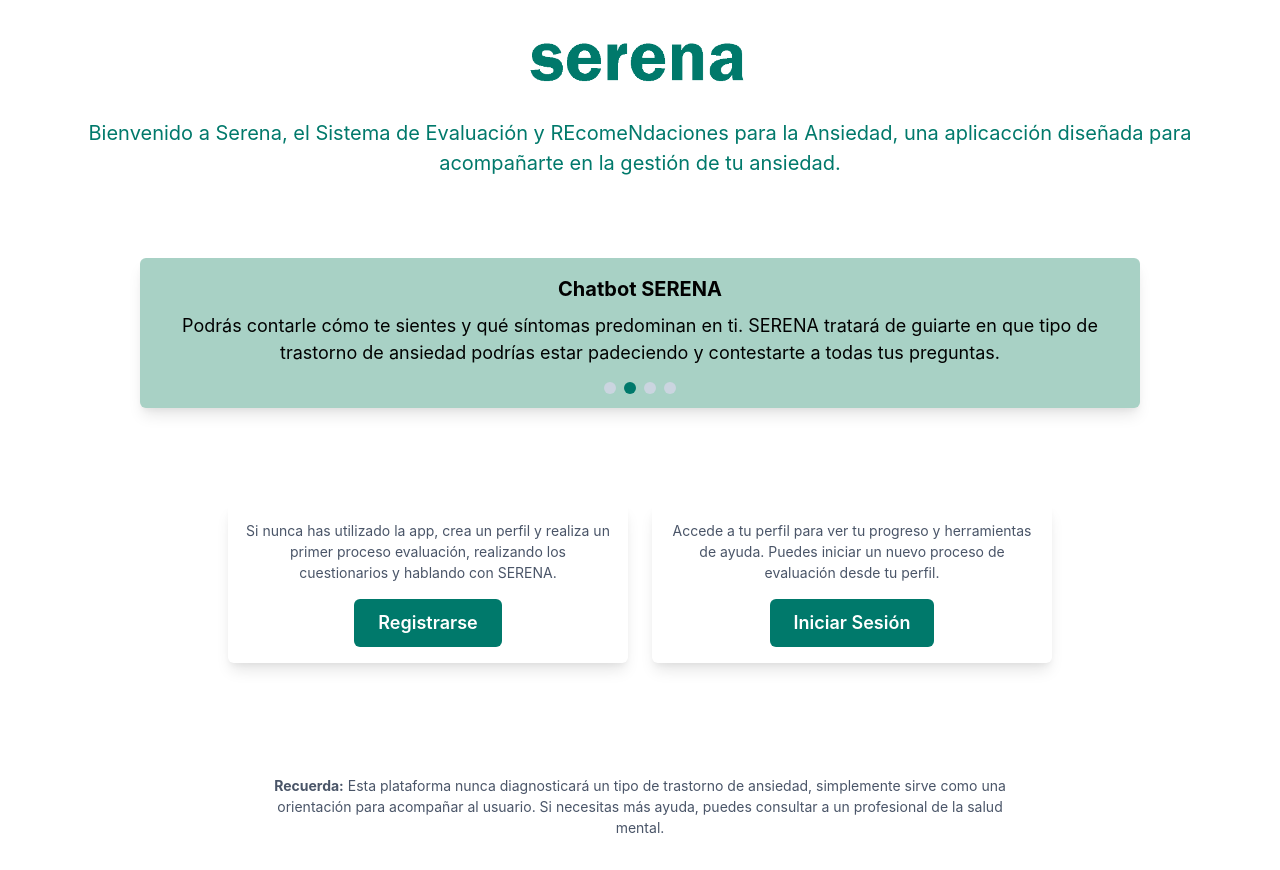
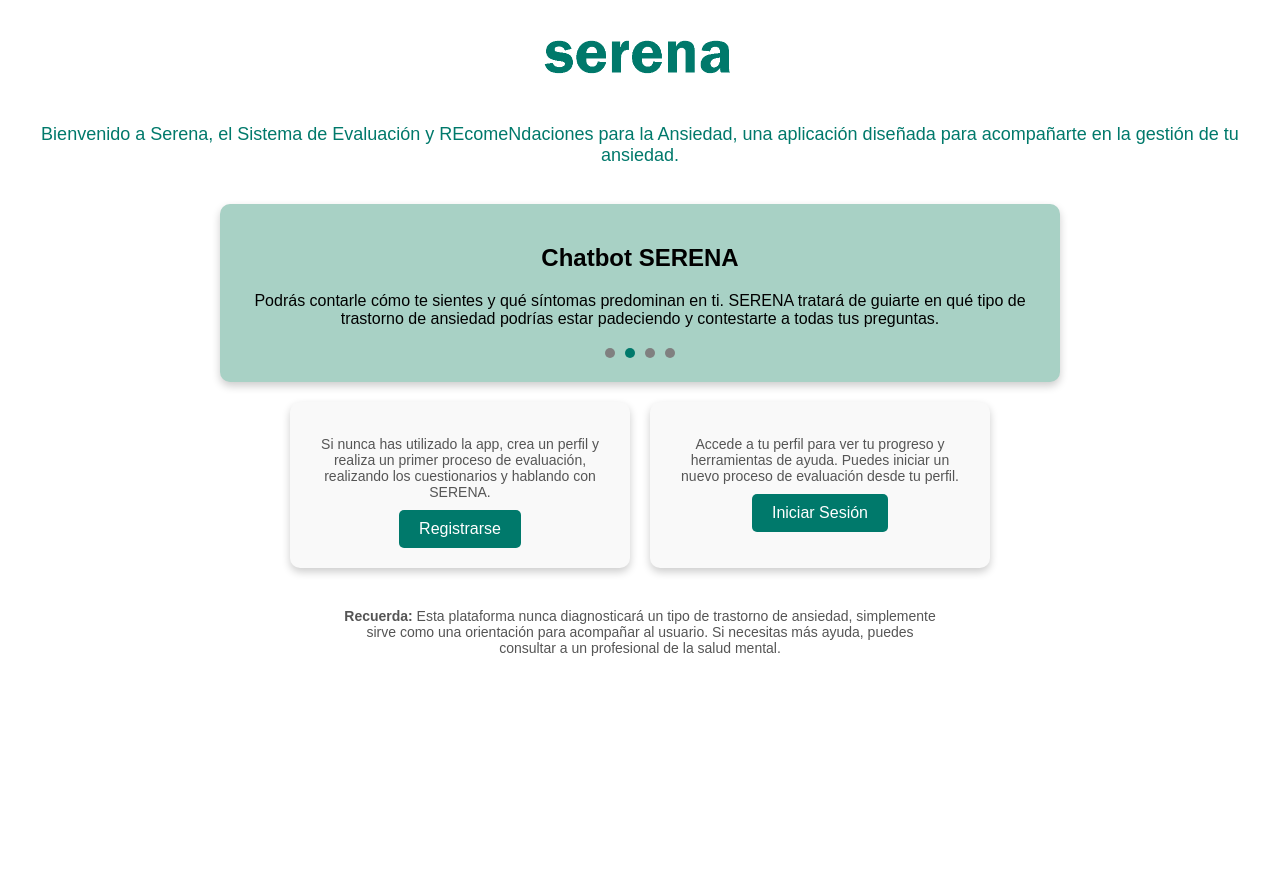
Before and after one commit to AlejandroGarciaMenor/TFG_GISI, a React (Create React App) app in the folder frontend/: page / in a window 1280 px wide. After the commit the page ends 800 px from the top, so only its background shows below. Built offline with nearby package versions, Linux system fonts and the light colour scheme.

Commit message:
elimacion por el momento de chakra en landingpage

```diff
--- a/frontend/src/Home.jsx
+++ b/frontend/src/Home.jsx
@@ -1,46 +1,31 @@
 import React, { useState, useEffect } from "react";
-import {
-  VStack,
-  Box,
-  Text,
-  Button,
-  Image,
-} from "@chakra-ui/react";
-import {motion} from "framer-motion";
 import { useNavigate } from "react-router-dom";
+import "./styles/Home.css"; // Importa la hoja de estilos CSS
 
-const TituloAnimado = () => (
-  <MotionBox initial={{ opacity: 0, y: -100 }} animate={{ opacity: 1, y: 0 }} transition={{ duration: 2 }} textAlign="center">
-    <Image src="/images/logo.png" alt="Logo" objectFit="cover" width="230px" height="70px" mb={4} mx="auto"/>
-    <Text fontSize={{ base: "l", md: "xl" }} color="#00796b">
-      Bienvenido a Serena, el Sistema de Evaluación y REcomeNdaciones para la Ansiedad, una aplicacción diseñada para acompañarte en la gestión de tu ansiedad.
-    </Text>
-  </MotionBox>
-);
-
-const MotionBox = motion(Box);
-const MotionDiv = motion.div;
 const caracteristicasApp = [
   {
     titulo: "Cuestionarios de autoevaluación",
-    descripcion: "Podrás completar dos cuestionarios para evaluar tu estado emocional inicial y tu nivel de ansiedad.",
+    descripcion:
+      "Podrás completar dos cuestionarios para evaluar tu estado emocional inicial y tu nivel de ansiedad.",
   },
   {
     titulo: "Chatbot SERENA",
-    descripcion: "Podrás contarle cómo te sientes y qué síntomas predominan en ti. SERENA tratará de guiarte en que tipo de trastorno de ansiedad podrías estar padeciendo y contestarte a todas tus preguntas.",
+    descripcion:
+      "Podrás contarle cómo te sientes y qué síntomas predominan en ti. SERENA tratará de guiarte en qué tipo de trastorno de ansiedad podrías estar padeciendo y contestarte a todas tus preguntas.",
   },
   {
     titulo: "Página de perfil de usuario",
-    descripcion: "Tu lugar de referencia, donde podrás ver tu evolución, historial de conversaciones y encontrar herramientas de ayuda.",
+    descripcion:
+      "Tu lugar de referencia, donde podrás ver tu evolución, historial de conversaciones y encontrar herramientas de ayuda.",
   },
   {
     titulo: "Ayuda urgente",
-    descripcion: "Si detectamos que tu ansiedad es severa, te guiaremos en la búsqueda de ayuda profesional."
-  }
-]
+    descripcion:
+      "Si detectamos que tu ansiedad es severa, te guiaremos en la búsqueda de ayuda profesional.",
+  },
+];
 
 export default function Home() {
-
   const navigate = useNavigate();
   const [caracteristicaActual, setCaracteristicaActual] = useState(0);
 
@@ -53,52 +38,73 @@ export default function Home() {
   }, []);
 
   return (
-    <VStack spacing={16} p={8} align="center">
-      <TituloAnimado />
+    <div className="home-container">
+      <div className="titulo-animado">
+        <img
+          src="/images/logo.png"
+          alt="Logo"
+          className="logo"
+        />
+        <p className="bienvenida">
+          Bienvenido a Serena, el Sistema de Evaluación y REcomeNdaciones para
+          la Ansiedad, una aplicación diseñada para acompañarte en la gestión
+          de tu ansiedad.
+        </p>
+      </div>
 
-      <MotionBox initial={{ opacity: 0, y: 30 }} animate={{ opacity: 1, y: 0 }} transition={{ duration: 0.8 }} w="1000px" h="150px" p={4} borderRadius="md" boxShadow="lg" bg="#a8d1c5" mt={4}>
-        <MotionDiv key={caracteristicaActual} initial={{ opacity: 0, y: 20 }} animate={{ opacity: 1, y: 0 }}transition={{ duration: 0.5 }}>
-          <Text fontSize="xl" fontWeight="bold" color="#000000" textAlign="center">
-            {caracteristicasApp[caracteristicaActual].titulo}
-          </Text>
-          <Text fontSize="lg" color="#000000" textAlign="center" mt={2}>
-            {caracteristicasApp[caracteristicaActual].descripcion}
-          </Text>
-        </MotionDiv>
-        <Box display="flex" justifyContent="center" mt={4}>
+      <div className="caracteristicas-box">
+        <h2 className="caracteristica-titulo">
+          {caracteristicasApp[caracteristicaActual].titulo}
+        </h2>
+        <p className="caracteristica-descripcion">
+          {caracteristicasApp[caracteristicaActual].descripcion}
+        </p>
+        <div className="paginacion">
           {caracteristicasApp.map((_, index) => (
-            <Box key={index} w={3}  h={3}  mx={1}  borderRadius="50%"  bg={index === caracteristicaActual ? "#00796b" : "gray.300"}
-            />
+            <span
+              key={index}
+              className={`punto ${
+                index === caracteristicaActual ? "activo" : ""
+              }`}
+            ></span>
           ))}
-        </Box>
-      </MotionBox>
+        </div>
+      </div>
 
-      <Box display="flex" flexDirection="row" alignItems="center" gap={6} mt={8}>
-        <Box w="400px" p={4} borderRadius="md" boxShadow="lg" textAlign="center">
-          <Text fontSize="sm" color="gray.600" mb={4}>
-            Si nunca has utilizado la app, crea un perfil y realiza un primer proceso evaluación, realizando los cuestionarios y hablando con SERENA.
-          </Text>
-          <Button bg="#00796b" color="white" _hover={{ bg: "#a8d1c5" }} size="lg" onClick={() => navigate("/register")}>
+      <div className="botones-container">
+        <div className="boton-box">
+          <p className="boton-texto">
+            Si nunca has utilizado la app, crea un perfil y realiza un primer
+            proceso de evaluación, realizando los cuestionarios y hablando con
+            SERENA.
+          </p>
+          <button
+            className="boton"
+            onClick={() => navigate("/register")}
+          >
             Registrarse
-          </Button>
-        </Box>
-        <Box w="400px" p={4} borderRadius="md" boxShadow="lg" textAlign="center">
-          <Text fontSize="sm" color="gray.600" mb={4}>
-            Accede a tu perfil para ver tu progreso y herramientas de ayuda. Puedes iniciar un nuevo proceso de evaluación desde tu perfil.
-          </Text>
-          <Button bg="#00796b" color="white" _hover={{ bg: "#a8d1c5" }} size="lg" onClick={() => navigate("/login")}>
+          </button>
+        </div>
+        <div className="boton-box">
+          <p className="boton-texto">
+            Accede a tu perfil para ver tu progreso y herramientas de ayuda.
+            Puedes iniciar un nuevo proceso de evaluación desde tu perfil.
+          </p>
+          <button
+            className="boton"
+            onClick={() => navigate("/login")}
+          >
             Iniciar Sesión
-          </Button>
-        </Box>
-      </Box>
+          </button>
+        </div>
+      </div>
 
-      <Text fontSize="sm" color="gray.600" textAlign="center" maxW="3xl" mt={12}>
-          <strong>Recuerda:</strong> Esta plataforma nunca diagnosticará un tipo de
-          trastorno de ansiedad, simplemente sirve como una orientación para
-          acompañar al usuario. Si necesitas más ayuda, puedes consultar a un
-          profesional de la salud mental.
-        </Text>
-
-    </VStack>
+      <p className="nota">
+        <strong>Recuerda:</strong> Esta plataforma nunca diagnosticará un tipo
+        de trastorno de ansiedad, simplemente sirve como una orientación para
+        acompañar al usuario. Si necesitas más ayuda, puedes consultar a un
+        profesional de la salud mental.
+      </p>
+    </div>
   );
 }
--- a/frontend/src/index.js
+++ b/frontend/src/index.js
@@ -8,11 +8,9 @@ import { system } from "@chakra-ui/react/preset";
 
 const root = ReactDOM.createRoot(document.getElementById('root'));
 root.render(
-
-    <ChakraProvider value={system}>
-      <App />
-    </ChakraProvider>
-
+  <React.StrictMode>
+    <App />
+  </React.StrictMode>
 );
 
 // If you want to start measuring performance in your app, pass a function
--- /dev/null
+++ b/frontend/src/styles/Home.css
@@ -0,0 +1,105 @@
+.home-container {
+    display: flex;
+    flex-direction: column;
+    align-items: center;
+    padding: 30px;
+  }
+
+  .titulo-animado {
+    text-align: center;
+    margin-bottom: 20px;
+  }
+
+  .logo {
+    width: 200px;
+    height: auto;
+    margin-bottom: 10px;
+  }
+
+  .bienvenida {
+    font-size: 18px;
+    color: #00796b;
+  }
+
+  .caracteristicas-box {
+    width: 80%;
+    max-width: 800px;
+    text-align: center;
+    background-color: #a8d1c5;
+    padding: 20px;
+    border-radius: 10px;
+    box-shadow: 0 4px 8px rgba(0, 0, 0, 0.2);
+    margin-bottom: 20px;
+  }
+
+  .caracteristica-titulo {
+    font-size: 24px;
+    font-weight: bold;
+    color: #000;
+  }
+
+  .caracteristica-descripcion {
+    font-size: 16px;
+    color: #000;
+    margin-top: 10px;
+  }
+
+  .paginacion {
+    margin-top: 15px;
+  }
+
+  .punto {
+    display: inline-block;
+    width: 10px;
+    height: 10px;
+    margin: 0 5px;
+    border-radius: 50%;
+    background-color: gray;
+  }
+
+  .punto.activo {
+    background-color: #00796b;
+  }
+
+  .botones-container {
+    display: flex;
+    gap: 20px;
+    margin-bottom: 20px;
+  }
+
+  .boton-box {
+    width: 300px;
+    text-align: center;
+    padding: 20px;
+    border-radius: 10px;
+    box-shadow: 0 4px 8px rgba(0, 0, 0, 0.2);
+    background-color: #f9f9f9;
+  }
+
+  .boton-texto {
+    font-size: 14px;
+    color: #555;
+    margin-bottom: 10px;
+  }
+
+  .boton {
+    background-color: #00796b;
+    color: white;
+    border: none;
+    padding: 10px 20px;
+    border-radius: 5px;
+    cursor: pointer;
+    font-size: 16px;
+  }
+
+  .boton:hover {
+    background-color: #005f56;
+  }
+
+  .nota {
+    font-size: 14px;
+    color: #555;
+    text-align: center;
+    max-width: 600px;
+    margin-top: 20px;
+  }
```
